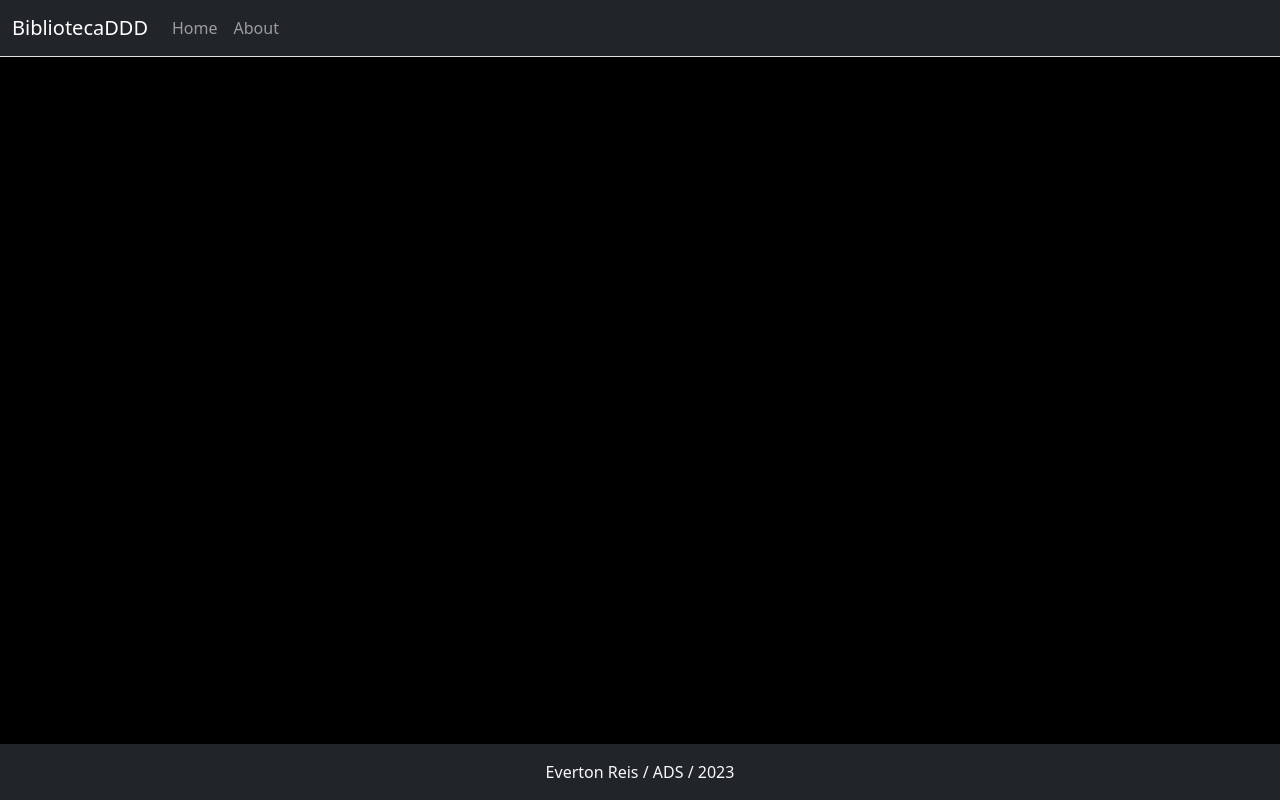
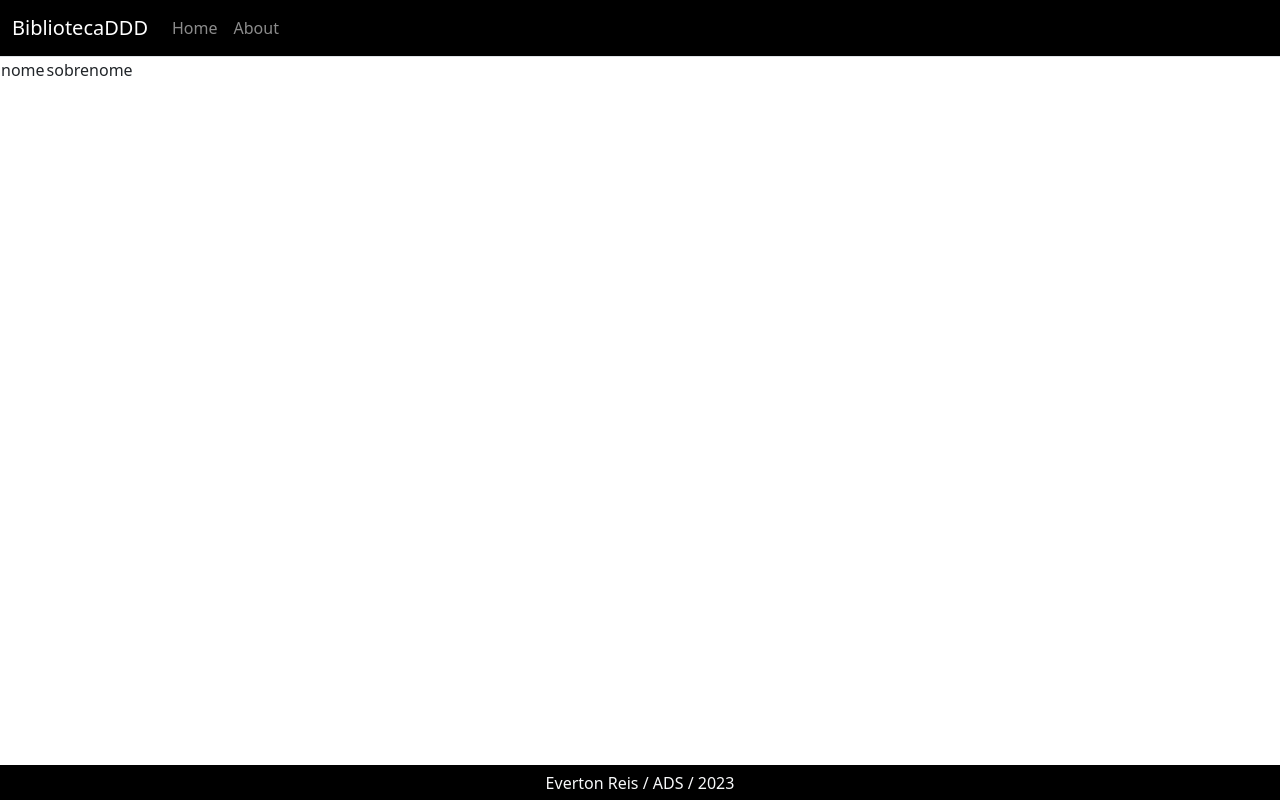
Before and after one commit to EvertonnReis/BibliotecaDDDFrontEnd, a Vue app: page /aluno in a window 1280 px wide. Built offline with nearby package versions, Linux system fonts and the light colour scheme.

Commit message:
feat: alterações na alunoview

```diff
--- a/src/App.vue
+++ b/src/App.vue
@@ -3,7 +3,7 @@
 </script>
 
 <template>
-  <nav class="navbar navbar-expand-lg navbar-dark bg-dark border-bottom border-body">
+  <nav class="navbar navbar-expand-lg navbar-dark bg-black border-bottom border-body">
     <div class="container-fluid">
       <router-link to="/" class="navbar-brand star-wars-title">BibliotecaDDD</router-link>
       <button class="navbar-toggler" type="button" data-bs-toggle="collapse" data-bs-target="#navbarNav" aria-controls="navbarNav" aria-expended="false" aria-label="Toggle navigation">
@@ -26,7 +26,7 @@
     <router-view></router-view>
   </div>
 
-  <footer class="bg-dark text-light" >
+  <footer class="bg-black text-light" >
     <div> Everton Reis / ADS / {{ new Date().getFullYear() }}</div>
   </footer>
 </template>
@@ -39,6 +39,6 @@ footer{
   display: flex;
   align-items: center;
   justify-content: center;
-  height: 56px;
+  height: 35px;
 }
 </style>
--- a/src/assets/main.css
+++ b/src/assets/main.css
@@ -1,5 +1,5 @@
 body{
-  background-color: black;
+  background-color: rgb(255, 255, 255);
   background-size: cover;
   background-position: center;
   height: 100vh;
--- a/src/views/AlunoView.vue
+++ b/src/views/AlunoView.vue
@@ -2,19 +2,13 @@
 </script>
 
 <template>
-  <div class="container">
-    <div class="row">
-      <div class="col-md-4" v-for="card in cards" :key="card.title">
-        <div class="card">
-          <img class="card-img-top" :src="card.image" alt="Card image cap">
-          <div class="card-body">
-            <h5 class="card-title">{{ card.title }}</h5>
-            <p class="card-text">{{ card.text }}</p>
-            <a href="#" class="btn btn-primary">Acessar</a>
-          </div>
-        </div>
-      </div>
-    </div>
+  <div>
+    <table>
+      <tr>
+        <td>nome</td>
+        <td>sobrenome</td>
+      </tr>
+    </table>
   </div>
 </template>
 
@@ -22,8 +16,13 @@
 
 export default {
   data() {
-    return {};
+    return {
+      alunos: []
+    };
   },
+  methods: {
+
+  }
 }
 </script>
 
--- a/src/views/HomeView.vue
+++ b/src/views/HomeView.vue
@@ -60,7 +60,7 @@ export default {
   margin-top: 20px;
 }
 .card{
-  border: 1px solid #ccc;
+  border: 3px solid #ccc;
   border-radius: 5px;
   text-align: center;
   justify-content: center;
```
